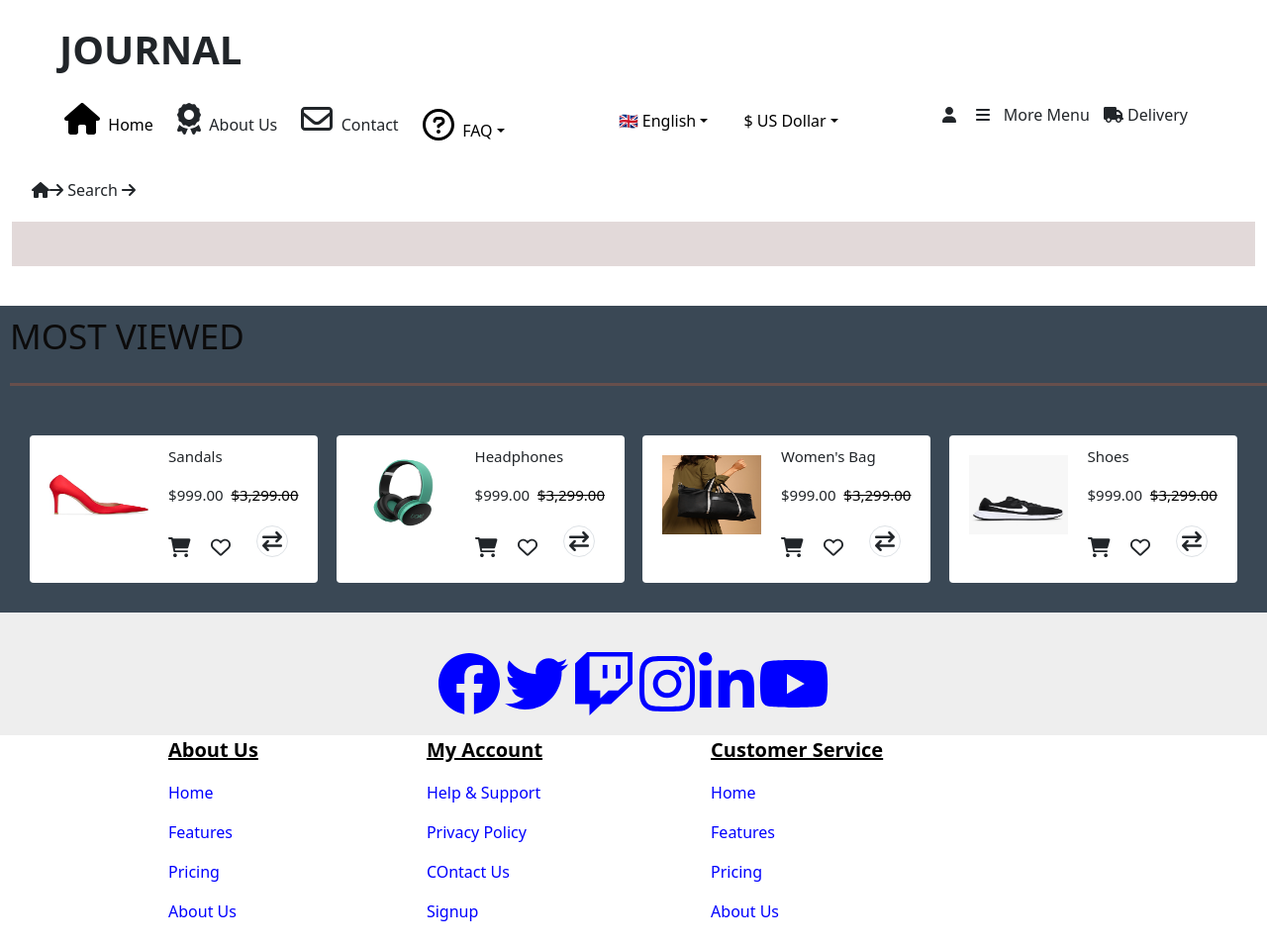
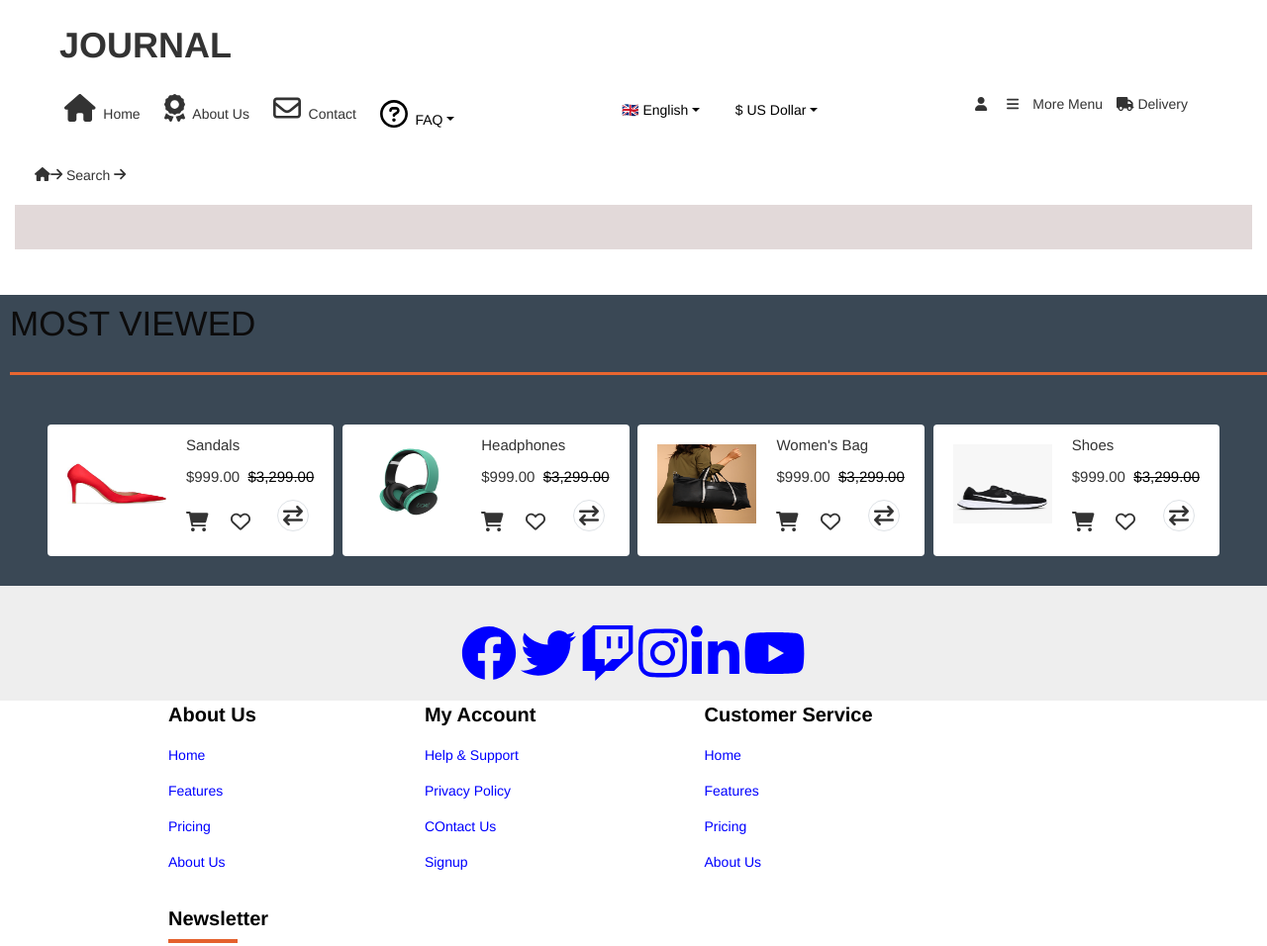
Before and after one commit to w3villa-syedufaq-haider/ecom_new, a plain HTML site: page product_detail.html in a window 1280 px wide. Shown: the top 956 px of the page at 99% size. Drawn offline with nearby package versions, Linux system fonts and the light colour scheme; files whose address does not match are found by name.

Commit message:
Update product_detail.html

```diff
--- a/product_detail.html
+++ b/product_detail.html
@@ -5,30 +5,20 @@
   <meta charset="UTF-8">
   <meta http-equiv="X-UA-Compatible" content="IE=edge">
   <meta name="viewport" content="width=device-width, initial-scale=1.0">
-
-  <link rel="stylesheet" href="style.css">
-
   <link rel="stylesheet" href="https://cdnjs.cloudflare.com/ajax/libs/font-awesome/6.1.1/css/all.min.css"
     integrity="sha512-KfkfwYDsLkIlwQp6LFnl8zNdLGxu9YAA1QvwINks4PhcElQSvqcyVLLD9aMhXd13uQjoXtEKNosOWaZqXgel0g=="
     crossorigin="anonymous" referrerpolicy="no-referrer" />
-  <!-- Latest compiled and minified CSS -->
-  <link href="https://cdn.jsdelivr.net/npm/bootstrap@5.2.3/dist/css/bootstrap.min.css" rel="stylesheet">
-
-  <!-- Latest compiled JavaScript -->
-  <script src="https://cdn.jsdelivr.net/npm/bootstrap@5.2.3/dist/js/bootstrap.bundle.min.js"></script>
-
 
   <link rel="stylesheet" href="https://cdnjs.cloudflare.com/ajax/libs/font-awesome/4.7.0/css/font-awesome.min.css">
-
+  <link rel="stylesheet" href="https://cdn.jsdelivr.net/npm/bootstrap@4.6.1/dist/css/bootstrap.min.css">
   <script src="https://cdn.jsdelivr.net/npm/jquery@3.6.0/dist/jquery.slim.min.js"></script>
   <script src="https://cdn.jsdelivr.net/npm/popper.js@1.16.1/dist/umd/popper.min.js"></script>
   <script src="https://cdn.jsdelivr.net/npm/bootstrap@4.6.1/dist/js/bootstrap.bundle.min.js"></script>
-
+  <link rel="stylesheet" href="https://maxcdn.bootstrapcdn.com/bootstrap/3.4.1/css/bootstrap.min.css">
+  <link rel="stylesheet" href="https://maxcdn.bootstrapcdn.com/bootstrap/3.4.1/css/bootstrap.min.css">
   <script src="https://ajax.googleapis.com/ajax/libs/jquery/3.6.3/jquery.min.js"></script>
   <script src="https://maxcdn.bootstrapcdn.com/bootstrap/3.4.1/js/bootstrap.min.js"></script>
-  <!-- <link rel="stylesheet" href="product_respon.css"> -->
-
-
+  <link rel="stylesheet" href="style.css">
   <link rel="stylesheet" href="owl.carousel.min.css">
   <link rel="stylesheet" href="owl.theme.default.css">
 
@@ -69,12 +59,13 @@
   <!-- Original CONTENT -->
 
 
+
   <header>
     <div class="four">
-      <a href="index.html"><i class="fa-solid fa-house fa-2x"></i>&nbsp;&nbsp;Home</a>
+      <a><i class="fa-solid fa-house fa-2x"></i>&nbsp;&nbsp;Home</a>
       <a><i class="fa-solid fa-award fa-2x"></i>&nbsp;&nbsp;About Us</a>
       <a><i class="fa-regular fa-envelope fa-2x"></i>&nbsp;&nbsp;Contact</a>
-      <a class="btn btn-secondary dropdown-toggle" id="dropdownMenuButton" data-toggle="dropdown" aria-haspopup="true"
+      <a class="btn dropdown-toggle" id="dropdownMenuButton" data-toggle="dropdown" aria-haspopup="true"
         aria-expanded="false"><i class="fa-sharp fa-regular fa-circle-question fa-2x"></i>&nbsp;&nbsp;FAQ</a>
     </div>
     <div class="drop">
@@ -320,15 +311,6 @@
 
 
 
-
-
-
-
-
-
-
-
-
     <div class="row mt-3" id="both">
 
       <div id="left1" class="col-md-1 ml-3"></div>
```
